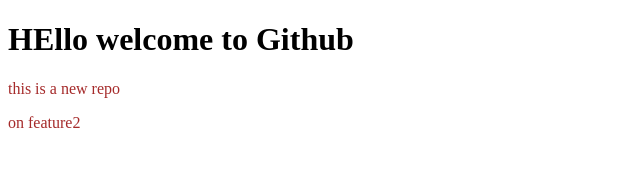
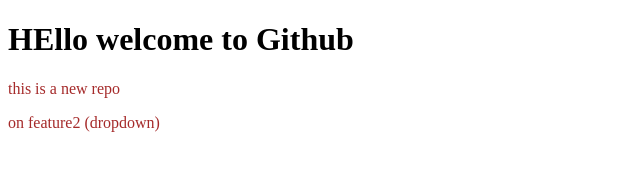
Before and after one commit to dhruvnasit2605/localrepo, a plain HTML site: page index.html in a window 1280 px wide. Shown: the full height of the page, 0-640 px from the left. Drawn offline with Linux system fonts and the light colour scheme.

Commit message:
add new dropdown

```diff
--- a/index.html
+++ b/index.html
@@ -9,7 +9,7 @@
 <body>
     <h1>HEllo welcome to Github</h1>
 <p>this is a new repo</p>
-<p>on feature2</p>
+<p>on feature2 (dropdown)</p>
 
 </body>
 </html>
```
